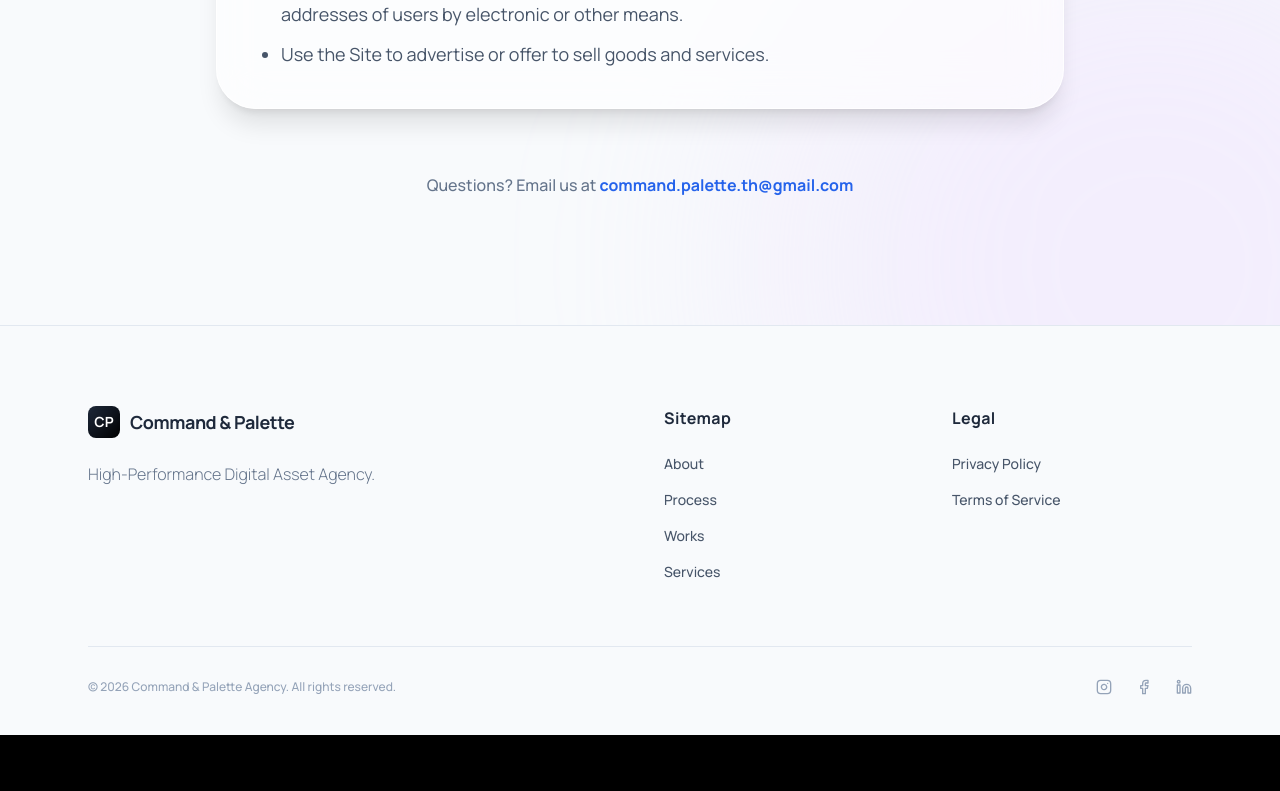
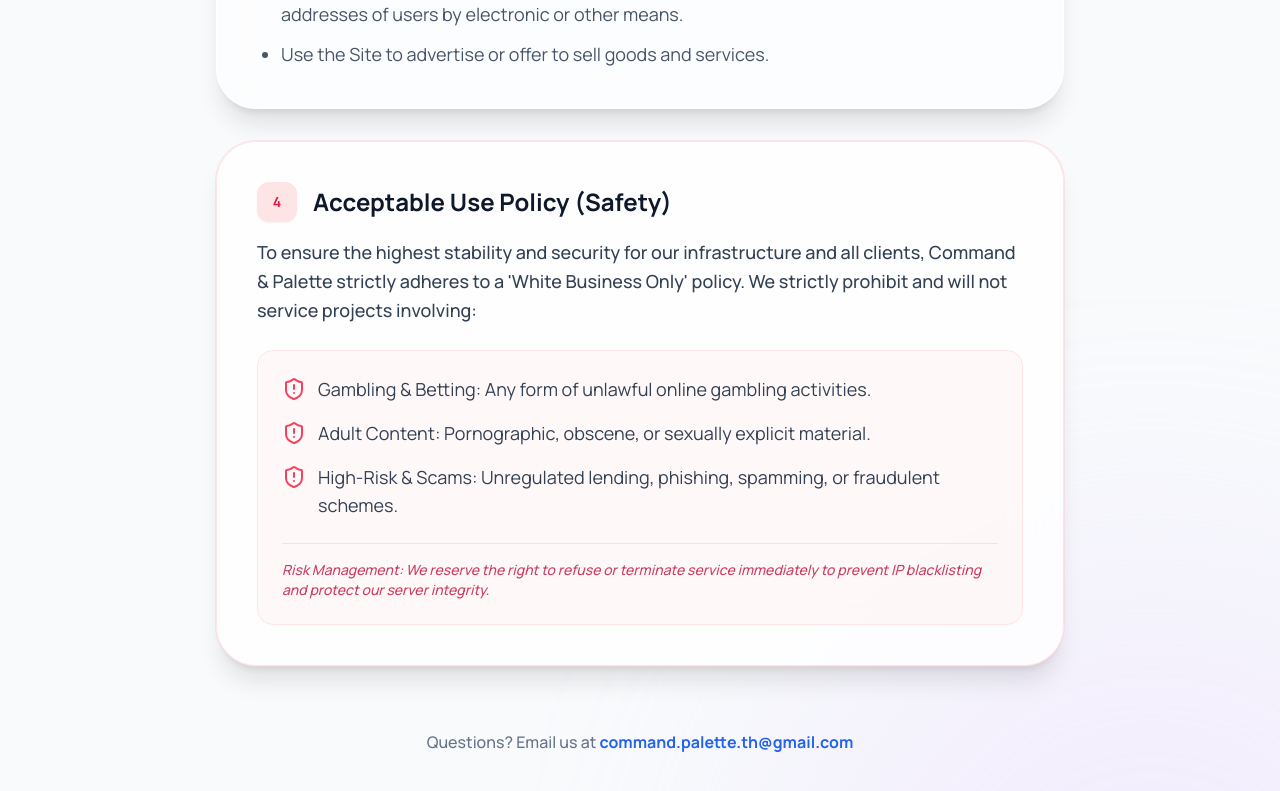
Before and after one commit to commandpaletteth/command-palette-web, a Next.js app: page /en/terms in a window 1280 px wide. Shown: the part 1297-2088 px from the top of the page. Before the commit the page ends 2032 px from the top, so only its background shows below. Built offline with nearby package versions, Linux system fonts and the light colour scheme; a web font is replaced by a local one.

Commit message:
Update Terms page with strict Acceptable Use Policy

```diff
--- a/app/[locale]/terms/page.tsx
+++ b/app/[locale]/terms/page.tsx
@@ -1,5 +1,5 @@
 import type { Metadata } from "next";
-import { FileText } from "lucide-react";
+import { FileText, ShieldAlert } from "lucide-react"; // เพิ่ม ShieldAlert icon
 import { useTranslations } from 'next-intl';
 
 export const metadata: Metadata = {
@@ -82,6 +82,38 @@
             </ul>
           </div>
 
+          {/* === Section 4: Acceptable Use Policy (NEW) === */}
+          <div className="bg-white/80 backdrop-blur-xl border border-rose-100 rounded-[2.5rem] p-8 md:p-10 shadow-xl ring-1 ring-rose-200/50">
+            <h2 className="text-2xl font-bold mb-4 flex items-center gap-4 text-slate-900">
+              <span className="flex items-center justify-center w-10 h-10 rounded-xl bg-rose-100 text-rose-600 text-sm font-bold shadow-sm">4</span>
+              {t('sec4_title')}
+            </h2>
+            <p className="text-slate-700 leading-relaxed mb-6 text-lg font-medium">
+              {t('sec4_desc')}
+            </p>
+            <div className="bg-rose-50/50 rounded-2xl p-6 border border-rose-100">
+                <ul className="space-y-4">
+                    <li className="flex items-start gap-3">
+                        <ShieldAlert className="w-6 h-6 text-rose-500 shrink-0 mt-0.5" />
+                        <span className="text-slate-700 text-lg">{t('sec4_li1')}</span>
+                    </li>
+                    <li className="flex items-start gap-3">
+                        <ShieldAlert className="w-6 h-6 text-rose-500 shrink-0 mt-0.5" />
+                        <span className="text-slate-700 text-lg">{t('sec4_li2')}</span>
+                    </li>
+                    <li className="flex items-start gap-3">
+                        <ShieldAlert className="w-6 h-6 text-rose-500 shrink-0 mt-0.5" />
+                        <span className="text-slate-700 text-lg">{t('sec4_li3')}</span>
+                    </li>
+                </ul>
+                <div className="mt-6 pt-4 border-t border-rose-200/60">
+                    <p className="text-rose-700/80 text-sm italic font-medium">
+                        {t('sec4_note')}
+                    </p>
+                </div>
+            </div>
+          </div>
+
           {/* Footer Note */}
           <div className="text-center pt-8">
             <p className="text-slate-500 mb-8 font-medium">
--- a/messages/en.json
+++ b/messages/en.json
@@ -126,6 +126,12 @@
       "sec3_li1": "Systematically retrieve data or other content from the Site to create or compile, directly or indirectly, a collection, compilation, database, or directory without written permission from us.",
       "sec3_li2": "Make any unauthorized use of the Site, including collecting usernames and/or email addresses of users by electronic or other means.",
       "sec3_li3": "Use the Site to advertise or offer to sell goods and services.",
+      "sec4_title": "Acceptable Use Policy (Safety)",
+      "sec4_desc": "To ensure the highest stability and security for our infrastructure and all clients, Command & Palette strictly adheres to a 'White Business Only' policy. We strictly prohibit and will not service projects involving:",
+      "sec4_li1": "Gambling & Betting: Any form of unlawful online gambling activities.",
+      "sec4_li2": "Adult Content: Pornographic, obscene, or sexually explicit material.",
+      "sec4_li3": "High-Risk & Scams: Unregulated lending, phishing, spamming, or fraudulent schemes.",
+      "sec4_note": "Risk Management: We reserve the right to refuse or terminate service immediately to prevent IP blacklisting and protect our server integrity.",
       "footer_note": "Questions? Email us at"
     },
     "Difference": {
--- a/messages/th.json
+++ b/messages/th.json
@@ -126,6 +126,12 @@
       "sec3_li1": "ดึงข้อมูลหรือเนื้อหาอื่นๆ จากไซต์อย่างเป็นระบบเพื่อสร้างหรือรวบรวม คอลเลกชัน ฐานข้อมูล หรือไดเร็กทอรี โดยไม่ได้รับอนุญาตเป็นลายลักษณ์อักษรจากเรา",
       "sec3_li2": "ใช้งานไซต์โดยไม่ได้รับอนุญาต รวมถึงการรวบรวมชื่อผู้ใช้และ/หรือที่อยู่อีเมลของผู้ใช้ด้วยวิธีการทางอิเล็กทรอนิกส์หรือวิธีการอื่นๆ",
       "sec3_li3": "ใช้เว็บไซต์เพื่อโฆษณาหรือเสนอขายสินค้าและบริการ",
+      "sec4_title": "นโยบายความปลอดภัยและข้อห้าม",
+      "sec4_desc": "เพื่อความเสถียรและความปลอดภัยสูงสุดของโครงสร้างพื้นฐานลูกค้าทุกราย Command & Palette ให้บริการเฉพาะธุรกิจที่ขาวสะอาด (White Business) เท่านั้น เราขอสงวนสิทธิ์ไม่รับงานและระงับการให้บริการทันทีหากตรวจพบ:",
+      "sec4_li1": "การพนัน (Gambling): เว็บพนันออนไลน์ทุกรูปแบบที่ขัดต่อกฎหมายและนโยบาย Server",
+      "sec4_li2": "เนื้อหาผู้ใหญ่ (Adult Content): สื่อลามกอนาจาร หรือเนื้อหาที่ผิดศีลธรรม",
+      "sec4_li3": "ธุรกิจเสี่ยงสูง (High Risk): การหลอกลวงลงทุน (Scam), เงินกู้นอกระบบ หรือ Spam",
+      "sec4_note": "หมายเหตุ: การปฏิเสธกลุ่มธุรกิจเหล่านี้คือมาตรการบริหารความเสี่ยง เพื่อป้องกันไม่ให้ IP Server ของลูกค้าท่านอื่นถูกแบน",
       "footer_note": "มีคำถาม? ส่งอีเมลหาเราได้ที่"
     },
     "Difference": {
```
